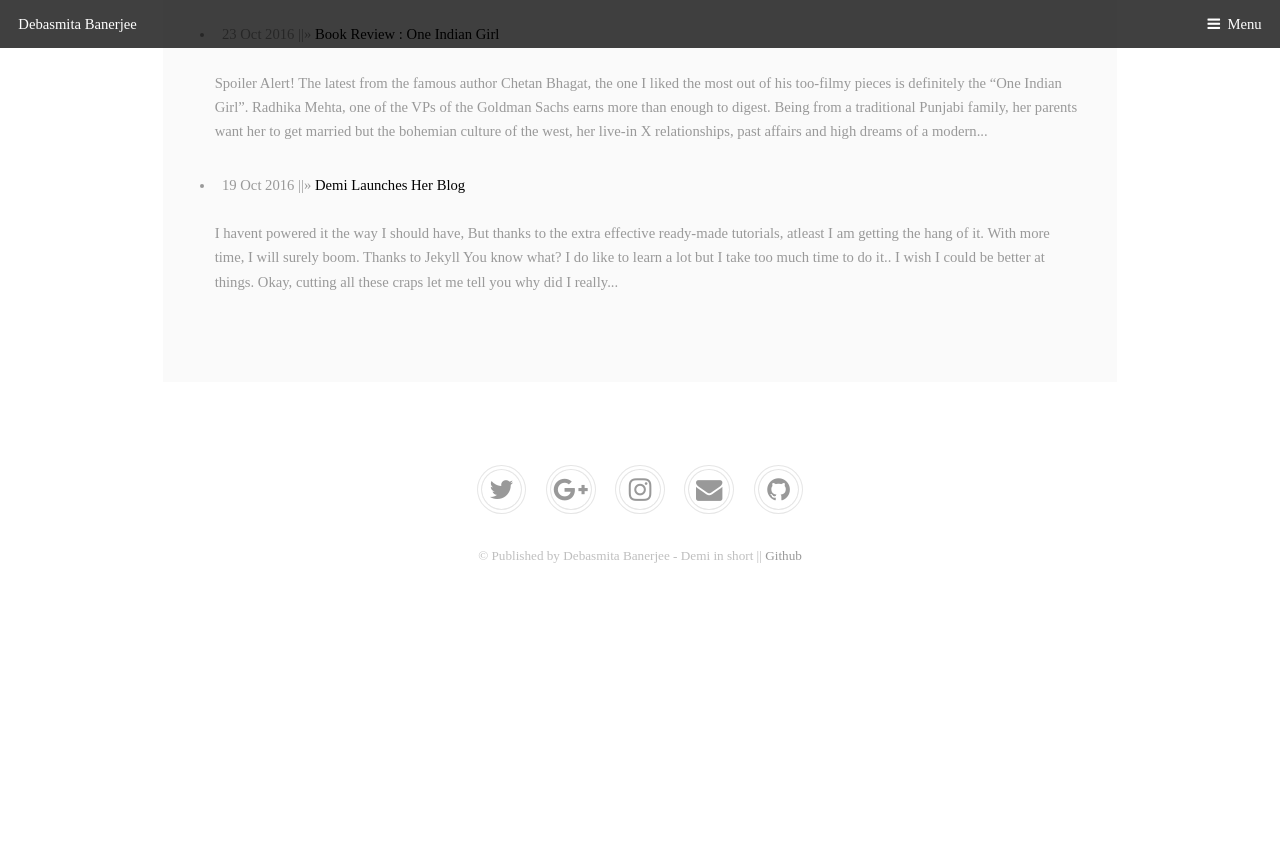
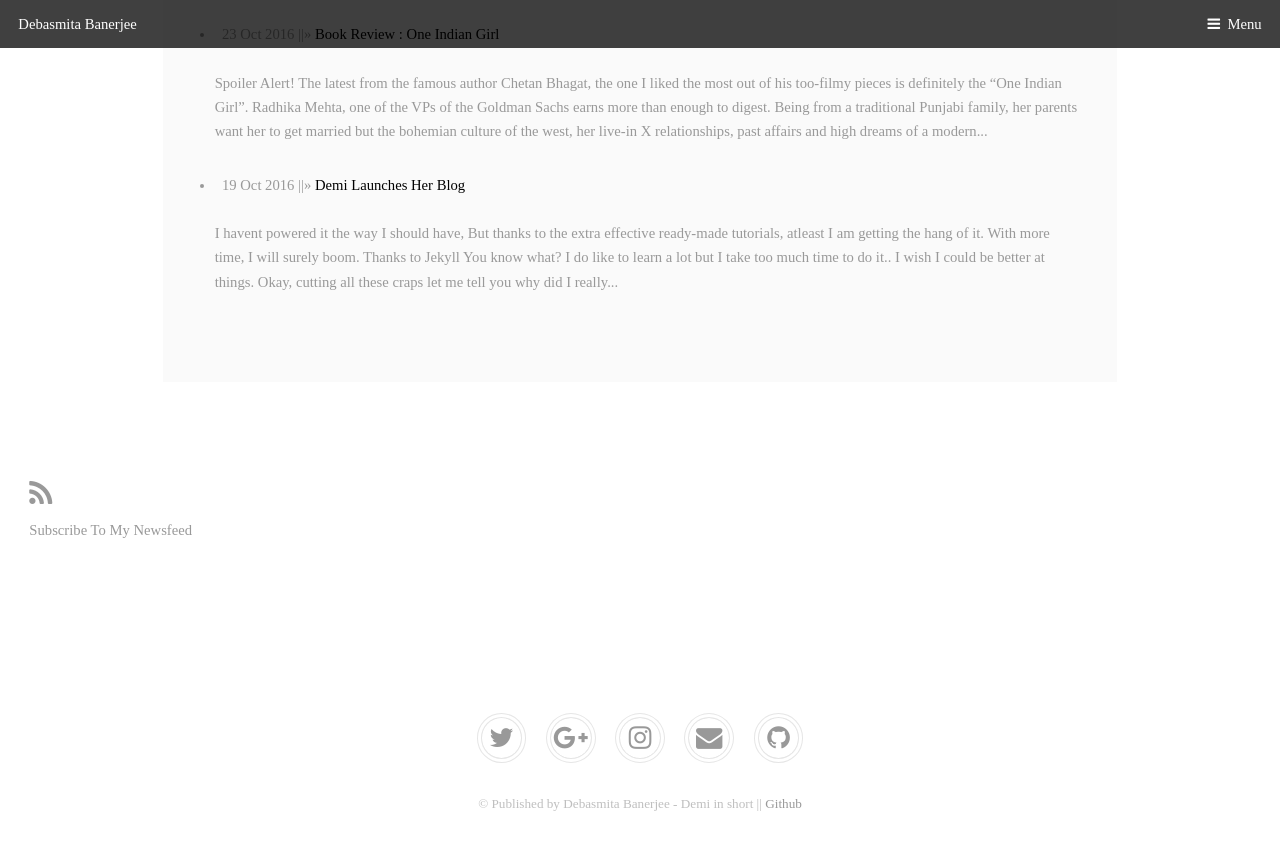
Before and after one commit to DarkDem/DarkDem.github.io, a Jekyll site: the page built from blog/index.html, in a window 1280 px wide and 900 px high, scrolled down 1193 px. Shown: the top 850 px of the window. Built offline with Jekyll 4.4.1, drawn with Linux system fonts in a browser that asks for light colours; some web fonts are replaced; before the commit the page ends 1845 px from its top, so only the background shows below that.

Commit message:
Update default2.html

```diff
--- a/_layouts/default2.html
+++ b/_layouts/default2.html
@@ -57,6 +57,13 @@
 			</section>
 			</div><!-- /.container -->
 			</div>
+			<footer id="footer" class="mycenter">
+				<ul class="icons">
+						<li><a href="http://darkdem.github.io/blog/atom.xml " class="icon fa-rss"><span class="label">RSS</span></a></li>
+					<p> Subscribe To My Newsfeed </p>
+				</ul>
+			</footer>
+
 
 			<footer id="footer">
 				<div class="copyright">
```
